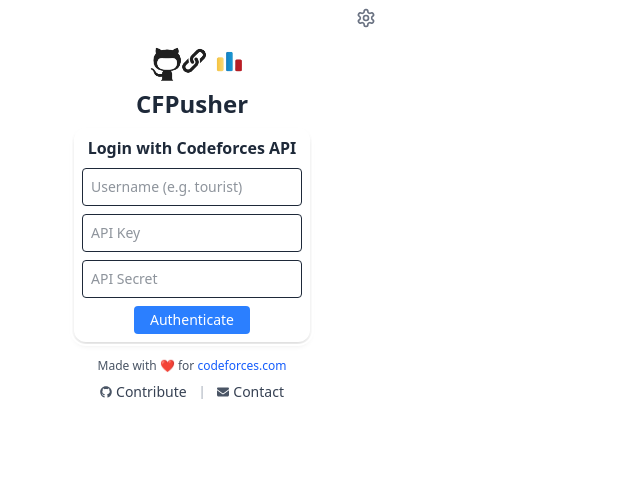
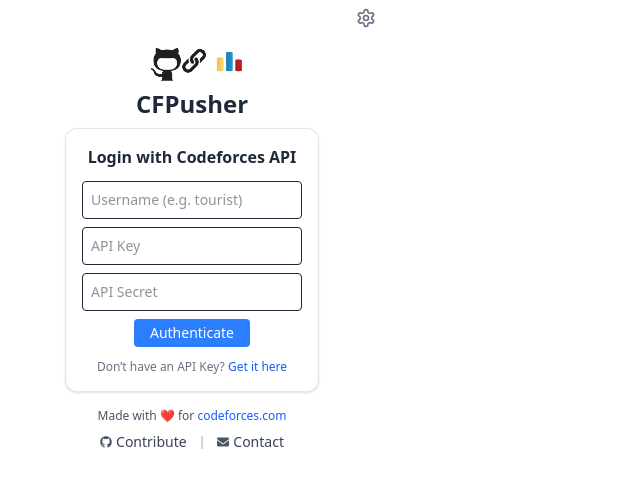
Before and after one commit to SarJ2004/cf-pusher, a React (Vite) app: page / in a window 1280 px wide. Shown: the top 488 px of the page, without its empty margins (0-640 px from the left). Built offline with nearby package versions, Linux system fonts and the light colour scheme.

Commit message:
added a link to generate api keys

```diff
--- a/src/components/ProfileInfo.jsx
+++ b/src/components/ProfileInfo.jsx
@@ -53,10 +53,7 @@
       chrome.storage.sync.set(
         { cf_apiKey: apiKey, cf_apiSecret: apiSecret, cf_handle: handleInput },
         () => {
-          console.log(
-            "API credentials and handle saved to chrome.storage",
-            handleInput
-          );
+          console.log("API credentials and handle saved to chrome.storage");
         }
       );
       localStorage.setItem("cf_handle", handleInput);
@@ -92,7 +89,7 @@
 
   if (userInfo) {
     return (
-      <div className="relative flex flex-col items-center gap-3 mb-4 p-2  dark:outline-gray-800 rounded-xl">
+      <div className="relative flex flex-col items-center gap-3 mb-4 p-4 bg-white dark:bg-gray-900 border border-gray-200 dark:border-gray-800 rounded-xl shadow-sm">
         <button
           onClick={handleLogout}
           className="absolute top-2 right-2 text-gray-400 hover:text-red-500 transition cursor-pointer"
@@ -100,11 +97,11 @@
           <FaPowerOff size={18} />
         </button>
 
-        <div className="flex items-center gap-3 mt-4">
+        <div className="flex items-center gap-4 mt-4">
           <img
             src={userInfo.avatar}
             alt="avatar"
-            className=" w-[100px] h-[56.33px] rounded-full  dark:border-gray-600"
+            className="w-[100px] h-[56.33px] rounded-full border border-gray-300 dark:border-gray-600"
           />
           <div className="text-left">
             <p className="font-bold text-sm text-gray-800 dark:text-gray-100">
@@ -125,8 +122,8 @@
 
   return (
     <div className="w-full flex justify-center">
-      <div className="w-full max-w-sm p-2   outline-2 outline-offset-2 outline-white dark:outline-gray-800 rounded-xl shadow-md">
-        <h2 className="font-bold mb-2 text-gray-800 dark:text-gray-100 text-center">
+      <div className="w-full max-w-sm p-4 bg-white dark:bg-gray-900 border border-gray-200 dark:border-gray-800 rounded-xl shadow-sm">
+        <h2 className="font-bold mb-3 text-gray-800 dark:text-gray-100 text-center">
           Login with Codeforces API
         </h2>
         <form
@@ -164,6 +161,16 @@
             Authenticate
           </button>
         </form>
+        <p className="text-xs mt-3 text-center text-gray-500 dark:text-gray-400">
+          Don’t have an API Key?{" "}
+          <a
+            href="https://codeforces.com/settings/api"
+            target="_blank"
+            rel="noopener noreferrer"
+            className="text-blue-600 hover:underline dark:text-blue-400">
+            Get it here
+          </a>
+        </p>
       </div>
     </div>
   );
```
